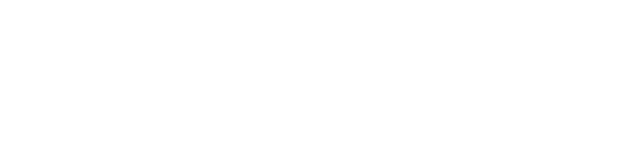
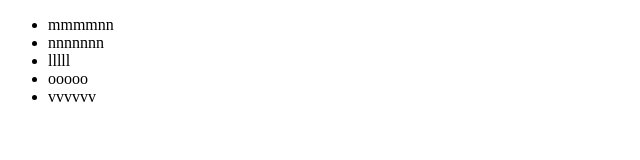
Before and after one commit to Mariam-Elgazzar/repo, a plain HTML site: page index.html in a window 1280 px wide. Shown: the whole page, without its empty margins (0-640 px from the left). Drawn offline with Linux system fonts and the light colour scheme.

Commit message:
create js

```diff
--- a/index.html
+++ b/index.html
@@ -3,8 +3,15 @@
   <head>
     <meta charset="UTF-8" />
     <meta name="viewport" content="width=device-width, initial-scale=1.0" />
-    <link rel="stylesheet" href="./style.css" />
     <title>Document</title>
   </head>
-  <body></body>
+  <body>
+    <ul>
+      <li>mmmmnn</li>
+      <li>nnnnnnn</li>
+      <li>lllll</li>
+      <li>ooooo</li>
+      <li>vvvvvv</li>
+    </ul>
+  </body>
 </html>
```
Also changed, not shown: script.js (added).
